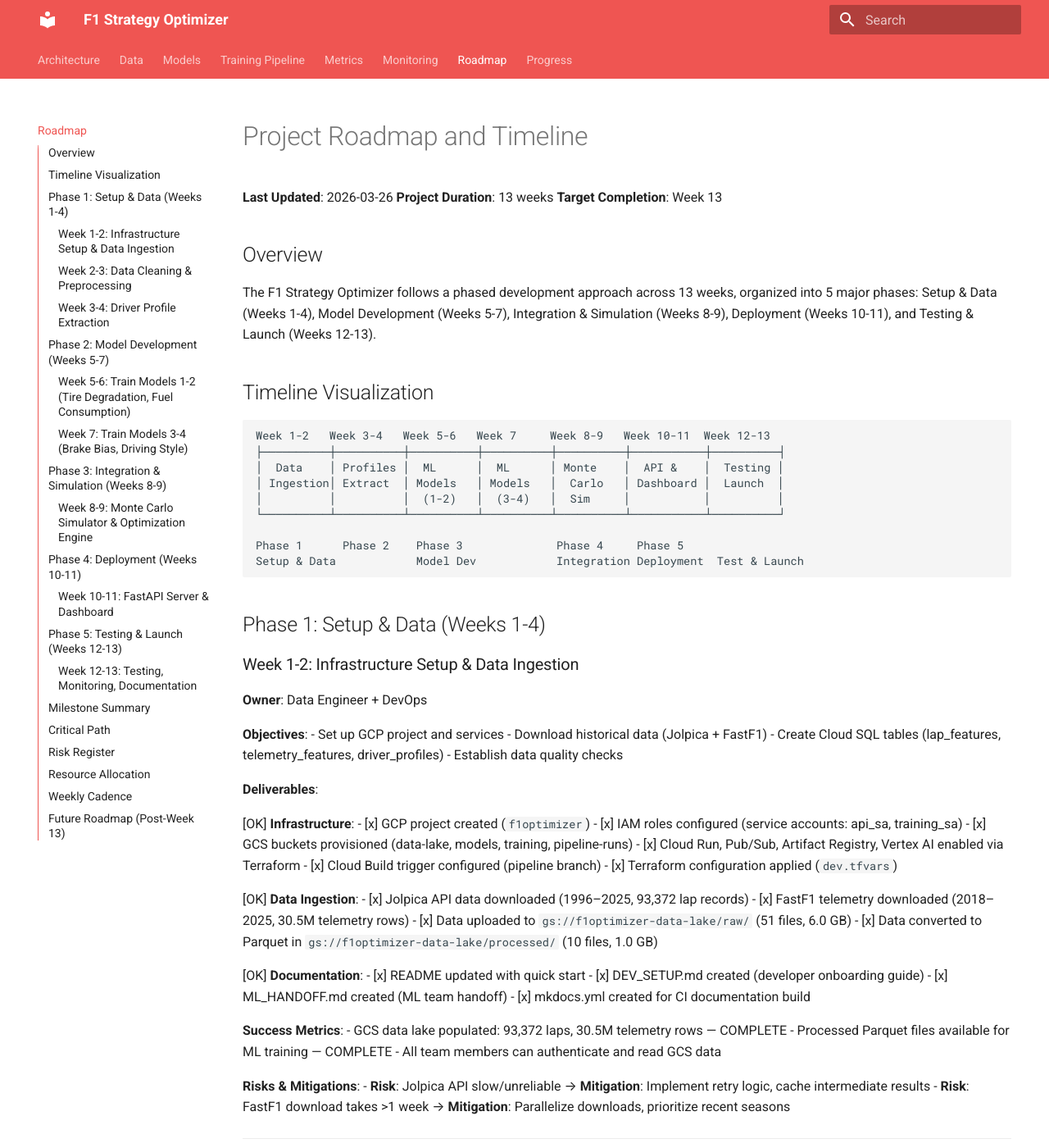
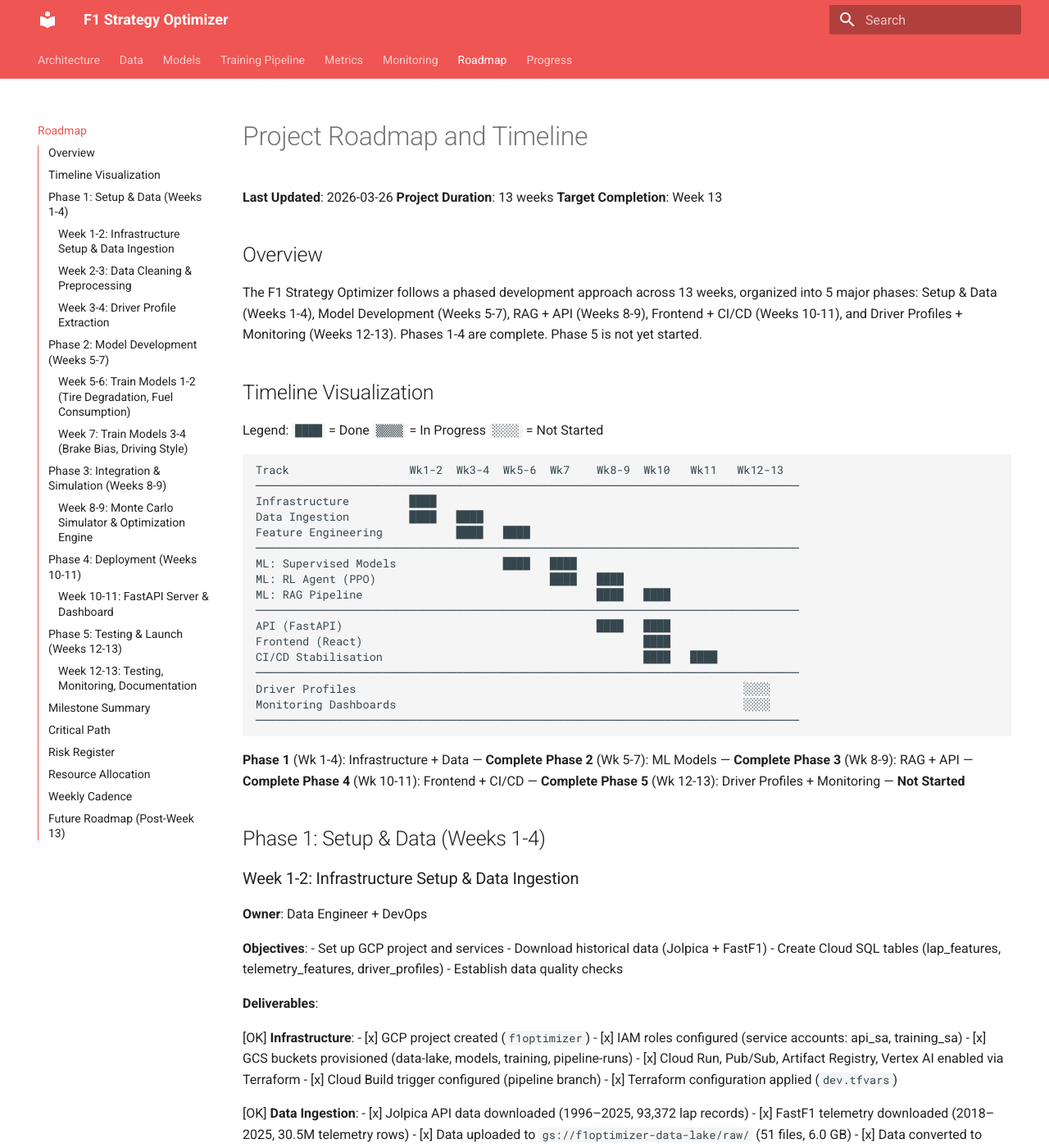
Before and after one commit to bkiritom8/F1-Strategy-Optimizer, an MkDocs documentation site: the page built from docs/roadmap.md, in a window 1280 px wide and 1400 px high. Shown: the whole window at 82% size. Built offline with MkDocs 1.6.1 and Material for MkDocs 9.7.7, drawn with Linux system fonts in a browser that asks for light colours.

Commit message:
docs: update Gantt chart to reflect current project state [skip ci]

````diff
--- a/docs/roadmap.md
+++ b/docs/roadmap.md
@@ -6,21 +6,37 @@
 
 ## Overview
 
-The F1 Strategy Optimizer follows a phased development approach across 13 weeks, organized into 5 major phases: Setup & Data (Weeks 1-4), Model Development (Weeks 5-7), Integration & Simulation (Weeks 8-9), Deployment (Weeks 10-11), and Testing & Launch (Weeks 12-13).
+The F1 Strategy Optimizer follows a phased development approach across 13 weeks, organized into 5 major phases: Setup & Data (Weeks 1-4), Model Development (Weeks 5-7), RAG + API (Weeks 8-9), Frontend + CI/CD (Weeks 10-11), and Driver Profiles + Monitoring (Weeks 12-13). Phases 1-4 are complete. Phase 5 is not yet started.
 
 ## Timeline Visualization
 
+Legend: `████` = Done  `▒▒▒▒` = In Progress  `░░░░` = Not Started
+
 ```
-Week 1-2   Week 3-4   Week 5-6   Week 7     Week 8-9   Week 10-11  Week 12-13
-├──────────┼──────────┼──────────┼──────────┼──────────┼───────────┼──────────┤
-│  Data    │ Profiles │  ML      │  ML      │ Monte    │  API &    │  Testing │
-│ Ingestion│ Extract  │ Models   │ Models   │  Carlo   │ Dashboard │  Launch  │
-│          │          │  (1-2)   │  (3-4)   │  Sim     │           │          │
-└──────────┴──────────┴──────────┴──────────┴──────────┴───────────┴──────────┘
+Track                  Wk1-2  Wk3-4  Wk5-6  Wk7    Wk8-9  Wk10   Wk11   Wk12-13
+─────────────────────────────────────────────────────────────────────────────────
+Infrastructure         ████
+Data Ingestion         ████   ████
+Feature Engineering           ████   ████
+─────────────────────────────────────────────────────────────────────────────────
+ML: Supervised Models                ████   ████
+ML: RL Agent (PPO)                          ████   ████
+ML: RAG Pipeline                                   ████   ████
+─────────────────────────────────────────────────────────────────────────────────
+API (FastAPI)                                      ████   ████
+Frontend (React)                                          ████
+CI/CD Stabilisation                                       ████   ████
+─────────────────────────────────────────────────────────────────────────────────
+Driver Profiles                                                          ░░░░
+Monitoring Dashboards                                                    ░░░░
+─────────────────────────────────────────────────────────────────────────────────
+```
 
-Phase 1      Phase 2    Phase 3              Phase 4     Phase 5
-Setup & Data            Model Dev            Integration Deployment  Test & Launch
-```
+**Phase 1** (Wk 1-4): Infrastructure + Data — **Complete**
+**Phase 2** (Wk 5-7): ML Models — **Complete**
+**Phase 3** (Wk 8-9): RAG + API — **Complete**
+**Phase 4** (Wk 10-11): Frontend + CI/CD — **Complete**
+**Phase 5** (Wk 12-13): Driver Profiles + Monitoring — **Not Started**
 
 ## Phase 1: Setup & Data (Weeks 1-4)
 
````
